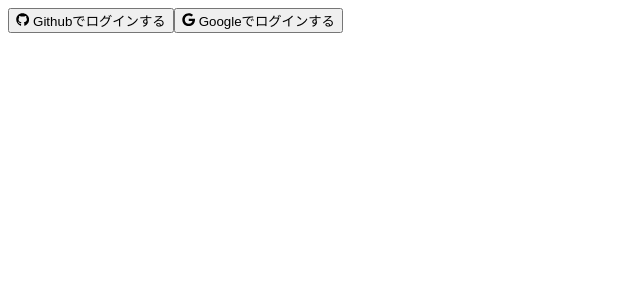
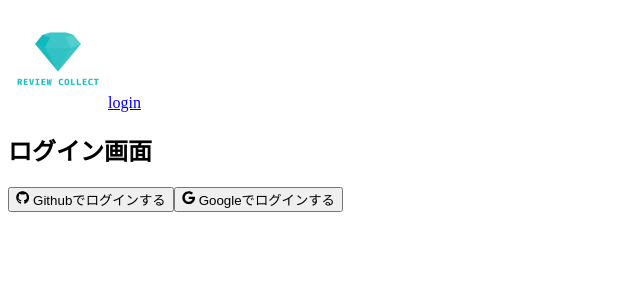
Before and after one commit to shouyamamoto/review-collection, a React (Create React App) app: page /login in a window 1280 px wide. Shown: the top 300 px of the page, without its empty margins (0-640 px from the left). Built offline with nearby package versions, Linux system fonts and the light colour scheme; no server answers.

Commit message:
feat: switch header-state

```diff
--- a/package.json
+++ b/package.json
@@ -14,6 +14,7 @@
     "react-dom": "^17.0.2",
     "react-icons": "^4.2.0",
     "react-redux": "^7.2.0",
+    "react-router-dom": "^5.3.0",
     "react-scripts": "4.0.3",
     "typescript": "~4.1.5"
   },
@@ -43,6 +44,7 @@
     "@types/react": "^16.14.14",
     "@types/react-dom": "^16.9.14",
     "@types/react-redux": "^7.1.18",
+    "@types/react-router-dom": "^5.1.8",
     "@typescript-eslint/eslint-plugin": "^4.30.0",
     "@typescript-eslint/parser": "^4.30.0",
     "eslint": "^7.32.0",
--- a/src/App.tsx
+++ b/src/App.tsx
@@ -1,13 +1,14 @@
 import { useEffect } from 'react'
 import { auth } from "./firebase"
-import { login, logout, selectUser } from "./features/users/userSlice"
-import { useDispatch, useSelector } from "react-redux"
+import { login, logout } from "./features/users/userSlice"
+import { useDispatch } from "react-redux"
 import { Home } from "./Home"
 import { Auth } from "./Auth"
+import { Header } from "./Header"
+import { BrowserRouter, Route } from "react-router-dom"
 
 const App: React.VFC = () => {
   const dispatch = useDispatch()
-  const user = useSelector(selectUser)
 
   useEffect(() => {
     const unSub = auth.onAuthStateChanged(authUser => {
@@ -26,10 +27,15 @@ const App: React.VFC = () => {
 
   return (
     <>
-    { user.uid
-      ? <Home />
-      : <Auth />
-    }
+      <BrowserRouter>
+        <Header />
+        <Route exact path="/">
+          <Home />
+        </Route>
+        <Route exact path="/login">
+          <Auth />
+        </Route>
+      </BrowserRouter>
     </>
   )
 }
--- a/src/Auth.tsx
+++ b/src/Auth.tsx
@@ -1,12 +1,11 @@
 import { auth, githubProvider, googleProvider } from "./firebase"
 import { FaGithub, FaGoogle } from "react-icons/fa"
-// import { AiOutlineUpload } from "react-icons/ai"
 
 export const Auth = () => {
   const signIn = async (provider: any) => {
     await auth.signInWithPopup(provider)
-      .then(result => {
-        console.log(result.user)
+      .then(() => {
+        window.location.href = "/"
       })
       .catch(err => {
         console.log(err)
@@ -15,6 +14,7 @@ export const Auth = () => {
 
   return (
     <div>
+      <h2>ログイン画面</h2>
       <button onClick={() => signIn(githubProvider)}><FaGithub /> Githubでログインする</button>
       <button onClick={() => signIn(googleProvider)}><FaGoogle /> Googleでログインする</button>
     </div>
--- /dev/null
+++ b/src/Header.tsx
@@ -0,0 +1,28 @@
+import { selectUser } from "./features/users/userSlice"
+import { useSelector } from "react-redux"
+import { auth } from "./firebase"
+import { Link } from "react-router-dom"
+import logo from "./images/logo.png"
+
+export const Header = () => {
+  const user = useSelector(selectUser)
+
+  const signOut = () => {
+    auth.signOut()
+  }
+
+  return (
+    <>
+      <header>
+        <img src={logo} alt="Review-collection" width="100" height="100" />
+        { user.uid
+        ? <>
+            <img src={user.photoUrl} alt="" width="80" height="80" />
+            <button onClick={signOut}>ログアウト</button>
+          </>
+        : <Link to="login">login</Link>
+        }
+      </header>
+    </>
+  )
+}
--- a/src/Home.tsx
+++ b/src/Home.tsx
@@ -1,5 +1,3 @@
-// import React from 'react'
-import { auth } from "./firebase"
 import { selectUser } from "./features/users/userSlice"
 import { useSelector } from "react-redux"
 import { RegisterPopup } from "./RegisterPopup"
@@ -7,14 +5,9 @@ import { RegisterPopup } from "./RegisterPopup"
 export const Home = () => {
   const user = useSelector(selectUser)
 
-  const signOut = () => {
-    auth.signOut()
-  }
-
   return (
     <div>
       Home
-      <button onClick={signOut}>ログアウト</button>
       { !user.displayName && <RegisterPopup /> }
     </div>
   )
```
Also changed, not shown: src/images/logo.png (added), 1 other file (tests, documents, lock files or other folders).
